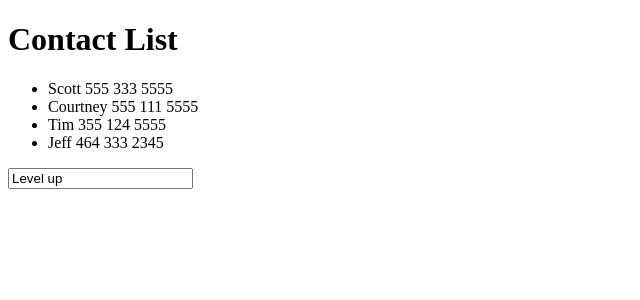
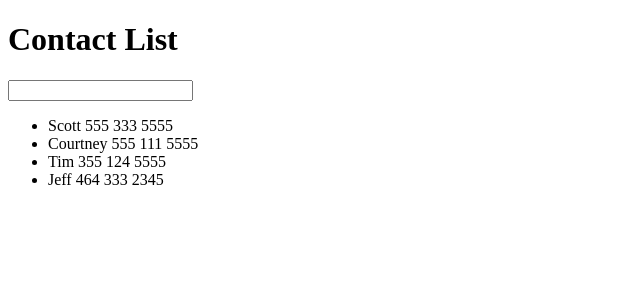
Before and after one commit to kleekich/React-Tutorial1, a React app: page / in a window 1280 px wide. Shown: the top 300 px of the page, without its empty margins (0-640 px from the left). Built offline with nearby package versions, Linux system fonts and the light colour scheme.

Commit message:
Filter added to SearchBar to populate list without worrying about lower and uppercase

```diff
--- a/package.json
+++ b/package.json
@@ -10,7 +10,7 @@
   "author": "",
   "license": "ISC",
   "devDependencies": {
-    "babel-core": "^6.26.0",
+    "babel-core": "^6.7.0",
     "babel-loader": "^6.4.1",
     "babel-preset-env": "^1.6.0",
     "babel-preset-es2015": "^6.24.1",
--- a/src/ContactsList.js
+++ b/src/ContactsList.js
@@ -8,26 +8,32 @@
 		super();
 
 		this.state = {
-			search: 'Level up'
+			search: ''
 		};
 
 
 	}
 	updateSearch(event) {
-			this.setState({search: event.target.value.substr(0,10)})
+			this.setState({search: event.target.value.substr(0,20)})
 	}
 
 	render() {
+		let filteredContacts = this.props.contacts.filter(
+				(contact) => {
+					return contact.name.toLowerCase().indexOf(this.state.search.toLowerCase()) !== -1;
+				}
+			);
 		return (
 				<div>
+					<input type="text"
+					value = {this.state.search}
+					onChange = {this.updateSearch.bind(this)} />
 					<ul>
-						{this.props.contacts.map((cont) => {
+						{filteredContacts.map((cont) => {
 							return <Contact contact={cont} key={cont.id} />
 						})}
 					</ul>
-					<input type="text"
-					value = {this.state.search}
-					onChange = {this.updateSearch.bind(this)} />
+
 				</div>
 			)
 	}
```
